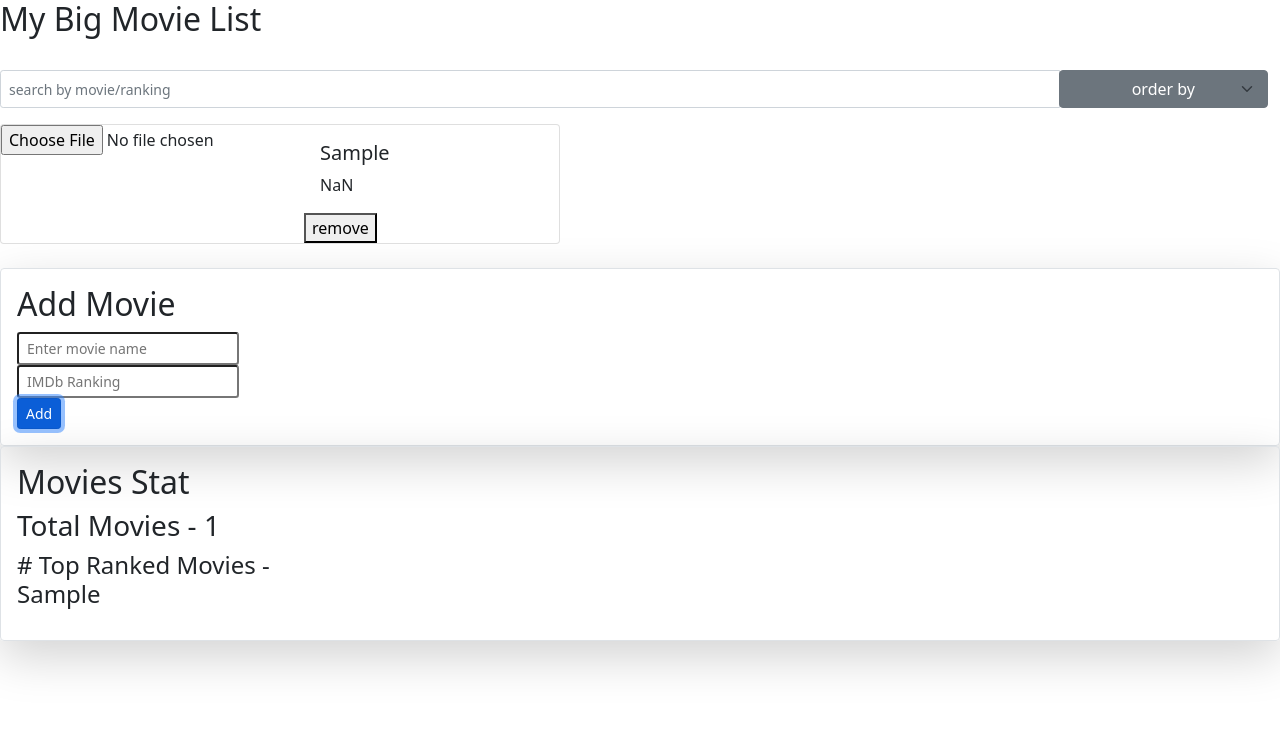
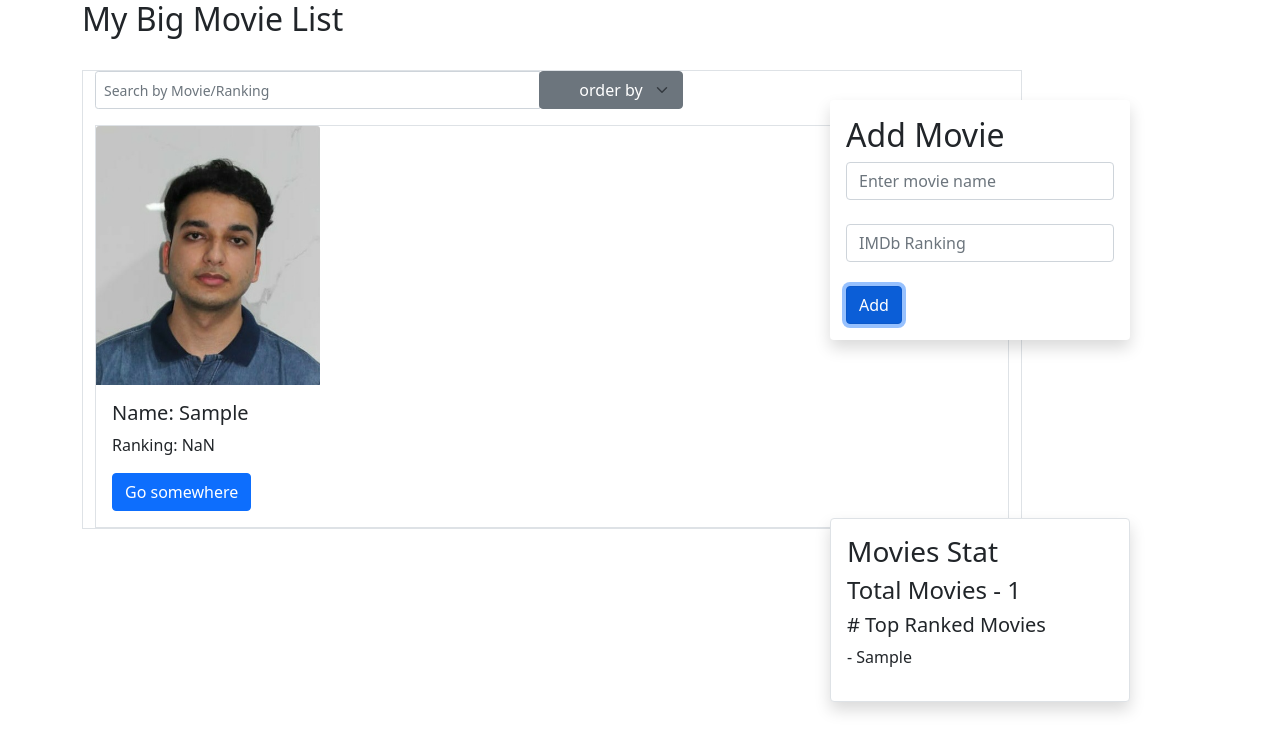
Before and after one commit to fahadbq/Movies-Application, a React (Create React App) app: page / in a window 1280 px wide. Both pictures are taken after typing "Sample", "Sample" into the empty fields and a click on the input "Add". Shown: the top 752 px of the page. Built offline with nearby package versions, Linux system fonts and the light colour scheme.

Commit message:
changed ui with css inline

```diff
--- a/src/components/moviesComponents/MovieCard.js
+++ b/src/components/moviesComponents/MovieCard.js
@@ -1,6 +1,8 @@
 import React, { useState } from 'react'
 import { useDispatch } from 'react-redux'
 import { removeMovie } from '../../reduxFiles/actions/moviesAction'
+
+import pic3 from '../../Assets/pic3.jpg'
 
 const MovieCard = (props) =>{
     const [ image, setImage ] = useState(null)
@@ -24,16 +26,16 @@ const MovieCard = (props) =>{
     }
 
     return (
-        <div className="card mb-4" style={{maxWidth: '560px'}}>
-            <div className="row g-5">
-                <div className="col-md-6">
+        <div className='border' >
+            {/* <div className="col">
+                <div class="card">
                     <form >
 
                         <input type='file'
                         onChange={handleImgChange}/>
                     </form>
 
-                    { image && <img src={image} alt='preview' style={{ width: '330px' }} />}
+                    { image && <img src={image} alt='preview' className="card-img-top" style={{ width: '330px' }} />}
 
                 </div>
                 <div className="col-md-4">
@@ -45,7 +47,21 @@ const MovieCard = (props) =>{
                             handleRemove(id)
                         }} > remove </button>
                 </div>
-            </div>
+            </div> */}
+
+                        {/* card */}
+                        <div class="row row-cols-1 row-cols-md-3 g-4">
+                        <div class="col">
+                        <div className="card-group" style={{width: "14rem"}}>
+                        <img src={pic3} className="card-img-top" alt="..." />
+                        <div className="card-body">
+                            <h5 className="card-title"> Name: { movie } </h5>
+                            <p className="card-text"> Ranking: { ranking } </p>
+                            <a href="#" className="btn btn-primary">Go somewhere</a>
+                        </div>
+                        </div>
+                        </div>
+                        </div>
         </div>
     )
 }
--- a/src/components/moviesComponents/MoviesContainer.js
+++ b/src/components/moviesComponents/MoviesContainer.js
@@ -7,7 +7,9 @@ const MoviesContainer = (props) =>{
 
 
     return (
-        <div>
+        <div className='container'>
+            <h2> My Big Movie List </h2> <br />
+
             <MovieList />
 
             <MoviesForm />
--- a/src/components/moviesComponents/MoviesForm.js
+++ b/src/components/moviesComponents/MoviesForm.js
@@ -34,7 +34,7 @@ const MoviesForm = (props) =>{
     }
 
     return (
-        <div className="border p-3 shadow-lg rounded" >
+        <div className="shadow p-3 mb-5 bg-body rounded" style={{position: "fixed", right: "150px", top: "100px", width: "300px" }} >
             <h2> Add Movie </h2>
 
             <form onSubmit={handleSubmit} >
@@ -44,7 +44,7 @@ const MoviesForm = (props) =>{
                     value={movieName}
                     onChange={handleChage}
                     name='movieName'
-                    className='form-control-sm'
+                    className='form-control'
                 /> <br />
 
                 <input type='text'
@@ -52,10 +52,10 @@ const MoviesForm = (props) =>{
                     value={ranking}
                     onChange={handleChage}
                     name='ranking'
-                    className='form-control-sm'
+                    className='form-control'
                 /> <br />
 
-                <input type='submit' value='Add' className='btn btn-primary btn-sm' />
+                <input type='submit' value='Add' className='btn btn-primary' />
 
             </form>
         </div>
--- a/src/components/moviesComponents/MoviesList.js
+++ b/src/components/moviesComponents/MoviesList.js
@@ -15,8 +15,7 @@ const MovieList = (props) =>{
     }, [moviesData])
 
     return (
-        <div>
-            <h2> My Big Movie List </h2> <br />
+        <div className='container border' style={{ position: 'fixed', width: "940px" }}>
 
             < Search setCloneData={setCloneData} originalData={moviesData} />
 
--- a/src/components/moviesComponents/MoviesStat.js
+++ b/src/components/moviesComponents/MoviesStat.js
@@ -12,12 +12,14 @@ const MoviesStat = (props) =>{
     console.log(top3)
 
     return (
-        <div className="border p-3 shadow-lg rounded" >
-            <h2> Movies Stat </h2>
+        <div className="border shadow p-3 mb-5 bg-body rounded" style={{ position: "fixed", width: "300px", right: "150px", bottom: "50px"}} >
+            <h3> Movies Stat </h3>
 
-            <h3> Total Movies - {movies.length} </h3>
+            <h4> Total Movies - {movies.length} </h4>
 
-            <h4> # Top Ranked Movies - { top3.map( ele => { return <p key={ele.id} > {ele.movie} </p> }) }  </h4>
+            <h5> # Top Ranked Movies </h5>
+
+            { top3.map( ele => { return <p key={ele.id} > - {ele.movie} </p> }) }
 
         </div>
     )
--- a/src/components/moviesComponents/Search.js
+++ b/src/components/moviesComponents/Search.js
@@ -56,18 +56,18 @@ const Search = (props) =>{
     }
 
     return (
-        <div className="row col-12">
+        <div className="row col-12" style={{width: "600px"}}>
             <form className="input-group input-group-sm mb-3" aria-label="Text input with dropdown button" >
 
                 <input type='text'
-                    placeholder='search by movie/ranking'
+                    placeholder='Search by Movie/Ranking'
                     value={ search }
                     onChange={ handleChange }
                     name='search'
                     className='form-control'
                 />
 
-                <div className="row col-2">
+                <div className="row col-3">
                     <select value={orderBy}
                             onChange={ handleChange }
                             name='orderBy'
```
Also changed, not shown: src/Assets/pic3.jpg (added).
